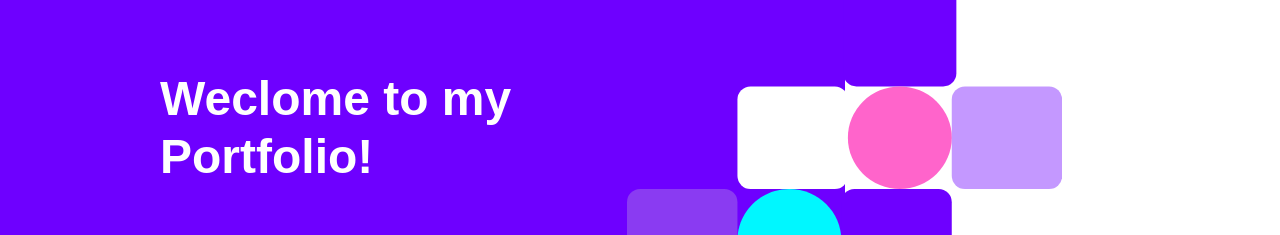
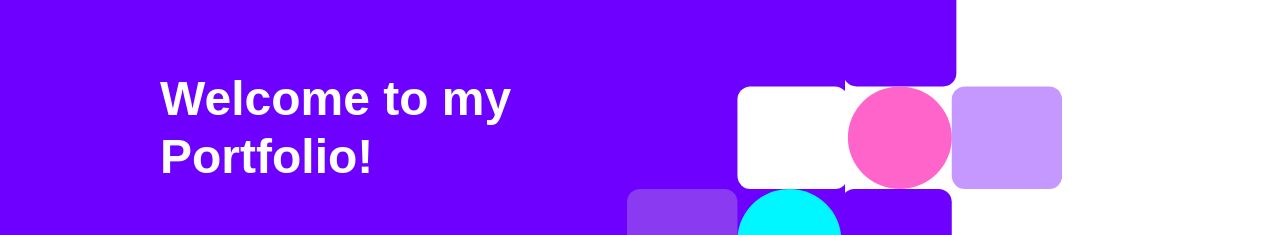
Before and after one commit to adonispuente/Portfolio2, a React (Create React App) app in the folder portfolio/: page / in a window 1280 px wide. Shown: the part 154-389 px from the top of the page. Built offline with nearby package versions, Linux system fonts and the light colour scheme.

Commit message:
spelling error

```diff
--- a/portfolio/src/Portfolio/Intro.js
+++ b/portfolio/src/Portfolio/Intro.js
@@ -71,7 +71,7 @@ export default function Intro(){
     return(
         <div class='hero'>
             <div class='content'>
-                    <h1 class='stagger1' >Weclome to my Portfolio!</h1>
+                    <h1 class='stagger1' >Welcome to my Portfolio!</h1>
                     {/* <img class='stagger1' src={Adonis3}/> */}
                     <div class='meet stagger1'>
                     <span >👇</span>
```
Also changed, not shown: 1 other file (tests, documents, lock files or other folders).
